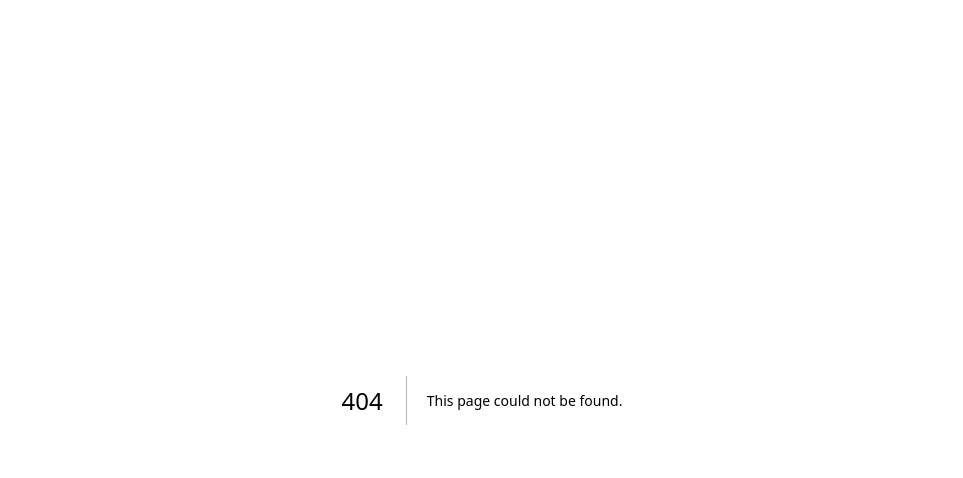
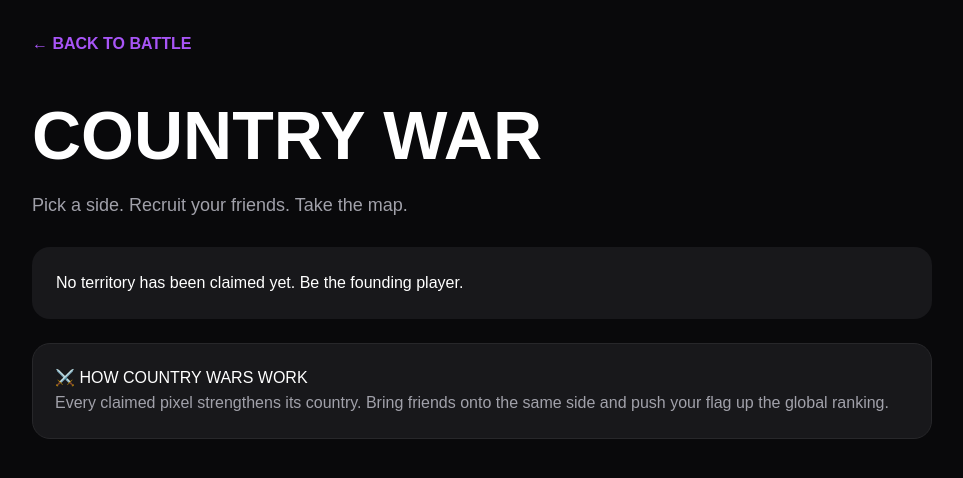
Before and after one commit to CaroDream/pixelbattle, a Next.js app: page /teams in a window 1280 px wide. Before the commit this address had no page. Shown: the top 478 px of the page, without its empty margins (158-1121 px from the left). Built offline with nearby package versions, Linux system fonts and the light colour scheme; no server answers; the database is empty.

Commit message:
feat: add country war hub

```diff
--- /dev/null
+++ b/app/teams/page.tsx
@@ -0,0 +1,18 @@
+import { createClient } from '@supabase/supabase-js';
+
+export const dynamic = 'force-dynamic';
+const supabase = createClient(process.env.NEXT_PUBLIC_SUPABASE_URL!, process.env.NEXT_PUBLIC_SUPABASE_ANON_KEY!);
+const names: Record<string,string> = { gb:'🇬🇧 UK', us:'🇺🇸 USA', pl:'🇵🇱 POLAND', de:'🇩🇪 GERMANY', fr:'🇫🇷 FRANCE', es:'🇪🇸 SPAIN', it:'🇮🇹 ITALY', nl:'🇳🇱 NETHERLANDS' };
+
+export default async function TeamsPage(){
+  const {data}=await supabase.from('Pixels').select('country_flag');
+  const counts=new Map<string,number>(); for(const r of data??[]){const c=r.country_flag||'global'; counts.set(c,(counts.get(c)||0)+1);}
+  const rows=[...counts.entries()].sort((a,b)=>b[1]-a[1]);
+  return <main style={{minHeight:'100vh',background:'#09090b',color:'#fff',padding:'32px 18px',fontFamily:'Arial,sans-serif'}}><div style={{maxWidth:900,margin:'0 auto'}}>
+    <a href="/" style={{color:'#a855f7',textDecoration:'none',fontWeight:800}}>← BACK TO BATTLE</a>
+    <h1 style={{fontSize:'clamp(38px,8vw,68px)',margin:'28px 0 6px',fontWeight:900}}>COUNTRY WAR</h1>
+    <p style={{fontSize:18,color:'#a1a1aa'}}>Pick a side. Recruit your friends. Take the map.</p>
+    <div style={{display:'grid',gridTemplateColumns:'repeat(auto-fit,minmax(250px,1fr))',gap:14,marginTop:28}}>{rows.length?rows.map(([c,n],i)=><div key={c} style={{padding:20,borderRadius:18,background:'#18181b',border:'1px solid #27272a'}}><div style={{fontSize:14,color:'#71717a'}}>RANK #{i+1}</div><h2 style={{margin:'7px 0'}}>{names[c]||'🌍 GLOBAL'}</h2><div style={{fontSize:28,fontWeight:900}}>{n.toLocaleString()} px</div><div style={{height:7,background:'#27272a',borderRadius:9,marginTop:12}}><div style={{height:'100%',width:`${Math.min(100,n/Math.max(...rows.map(x=>x[1]))*100)}%`,background:'#a855f7',borderRadius:9}}/></div></div>):<div style={{padding:24,borderRadius:18,background:'#18181b'}}>No territory has been claimed yet. Be the founding player.</div>}</div>
+    <div style={{marginTop:24,padding:22,borderRadius:18,background:'#18181b',border:'1px solid #27272a'}}><h2>⚔️ HOW COUNTRY WARS WORK</h2><p style={{color:'#a1a1aa',lineHeight:1.6}}>Every claimed pixel strengthens its country. Bring friends onto the same side and push your flag up the global ranking.</p></div>
+  </div></main>
+}
```
